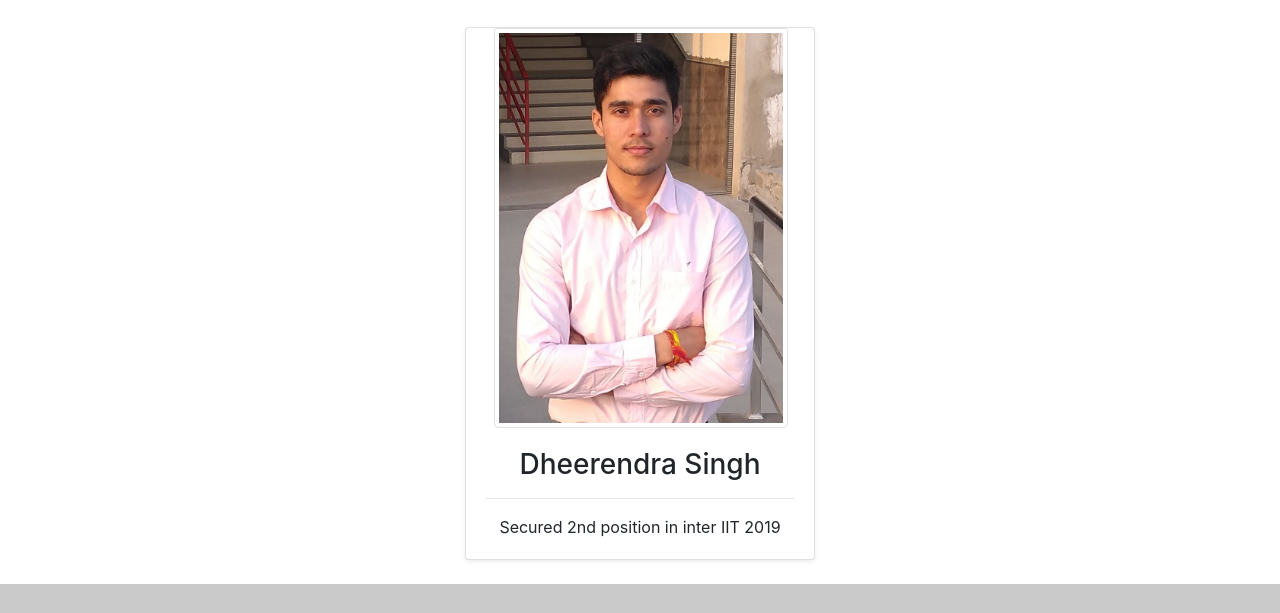
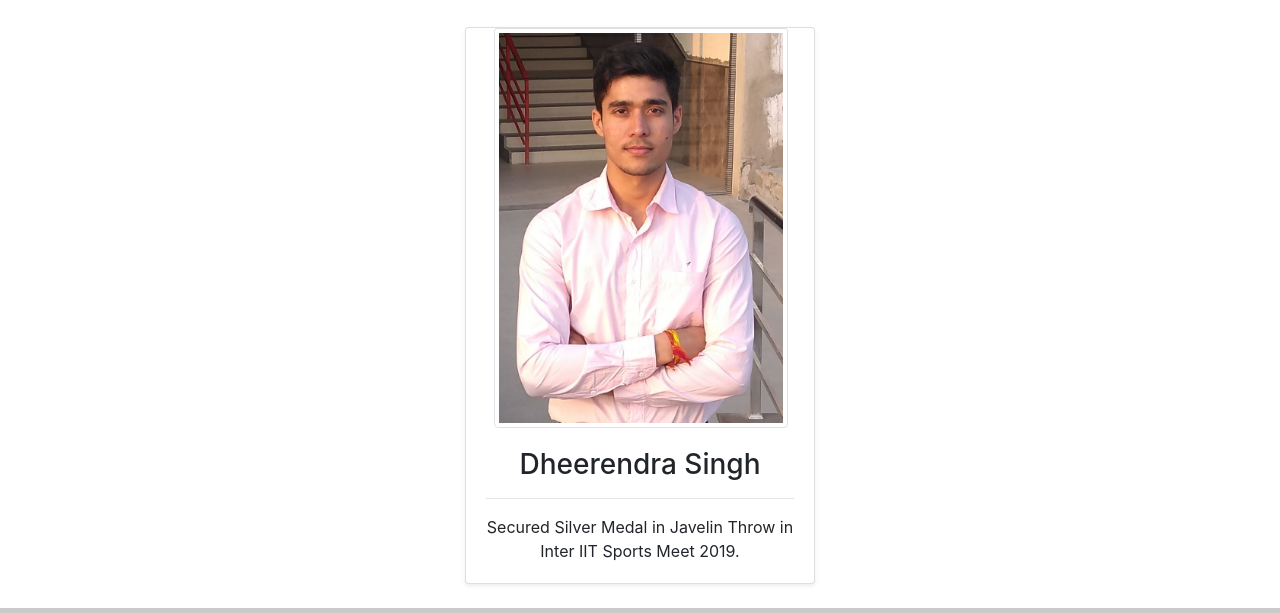
Before and after one commit to pineapple45/sports-website-v2, a plain HTML site: page index.html in a window 1280 px wide. Shown: the part 4640-5253 px from the top of the page. Drawn offline with nearby package versions, Linux system fonts and the light colour scheme.

Commit message:
hall of fame description changed on homepage

```diff
--- a/index.html
+++ b/index.html
@@ -421,7 +421,7 @@
             <div class="card-body">
               <h3 class="card-title"> Dheerendra Singh</h3>
               <hr>
-              <p class="card-text"> Secured 2nd position in inter IIT 2019 </p>
+              <p class="card-text"> Secured Silver Medal in Javelin Throw in Inter IIT Sports Meet 2019. </p>
               <!-- <div class="d-flex justify-content-between align-items-center">
                 <div class="btn-group">
                   <a href="/"><button type="button" class="btn btn-sm btn-outline-secondary">View</button></a>
```
